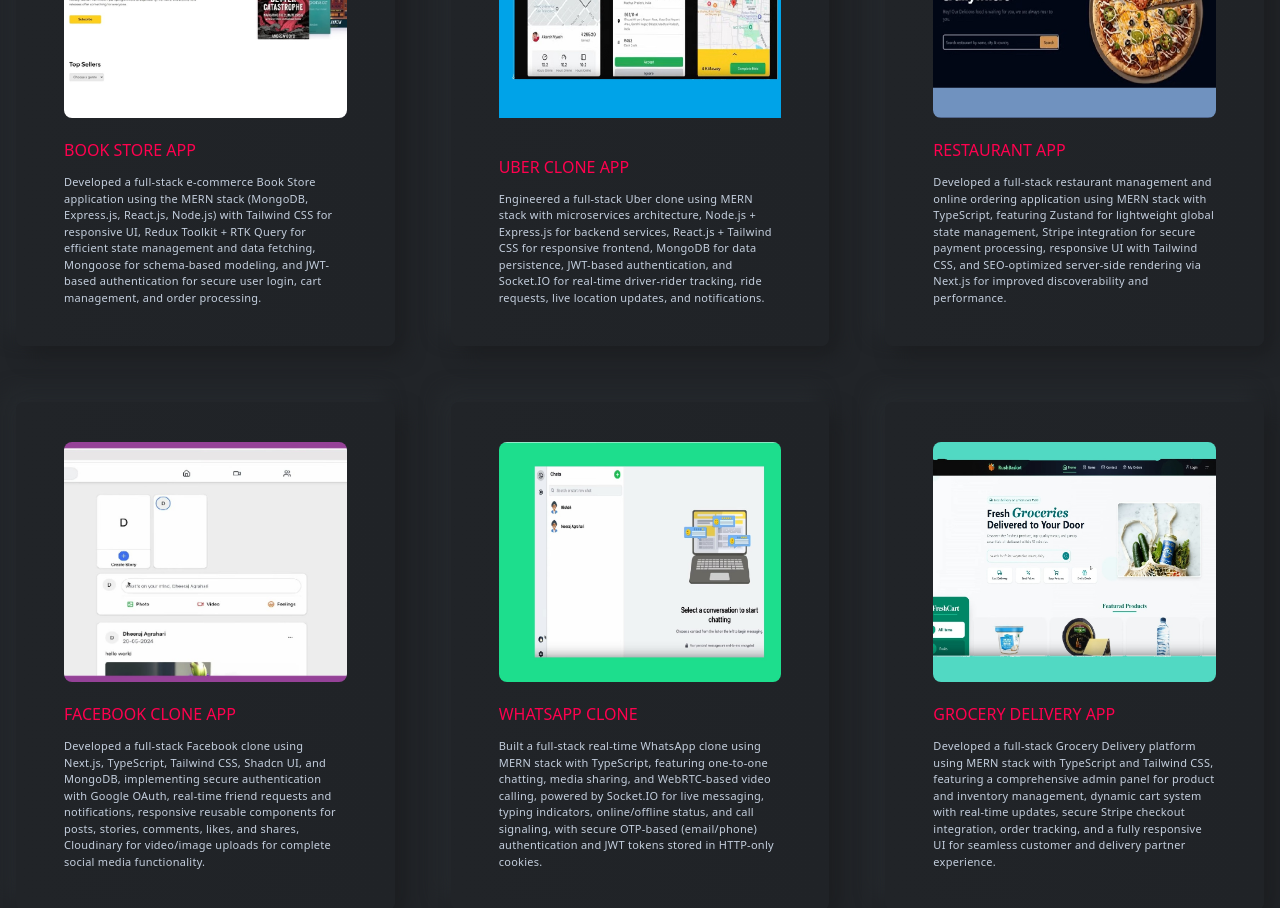
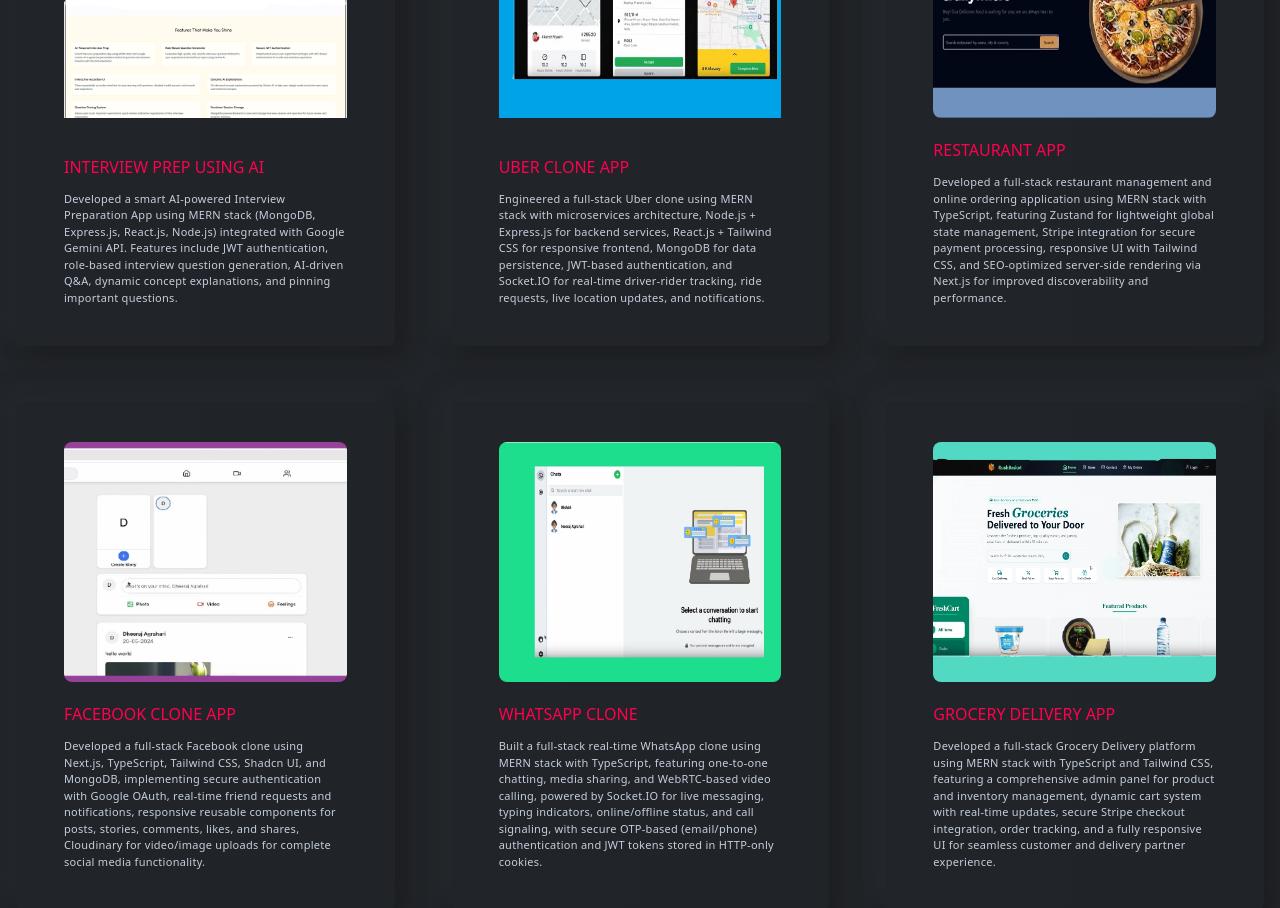
Before and after one commit to girishbalachari/Portfolio, a React (Create React App) app: page / in a window 1280 px wide. Shown: the part 2300-3208 px from the top of the page. Built offline with nearby package versions, Linux system fonts and the light colour scheme; the HTML template or start-up script is replaced by a standard one.

Commit message:
Project file changes

```diff
--- a/src/components/banner/RightBanner.js
+++ b/src/components/banner/RightBanner.js
@@ -6,6 +6,7 @@
     <div className="w-1/2 lgl:w-1/2 flex justify-center items-center relative">
       <img
         src={bannerImg}
+        fetchpriority="high"
         alt="Banner"
         className="w-[300px] h-[400px] lgl:w-[500px] lgl:h-[680px] z-10"
       />
--- a/src/components/projects/ProjectCardData.js
+++ b/src/components/projects/ProjectCardData.js
@@ -10,8 +10,8 @@
 export const ProjectCardData = [
   {
     id: 1,
-    title: "Book Store App",
-    des: " Developed a full-stack e-commerce Book Store application using the MERN stack (MongoDB, Express.js, React.js, Node.js) with Tailwind CSS for responsive UI, Redux Toolkit + RTK Query for efficient state management and data fetching, Mongoose for schema-based modeling, and JWT-based authentication for secure user login, cart management, and order processing.",
+    title: "Interview Prep using AI",
+    des: " Developed a smart AI-powered Interview Preparation App using MERN stack (MongoDB, Express.js, React.js, Node.js) integrated with Google Gemini API. Features include JWT authentication, role-based interview question generation, AI-driven Q&A, dynamic concept explanations, and pinning important questions.",
     src: projectThree,
   },
   {
```
Also changed, not shown: src/assets/images/projects/projectThree.jpeg.
